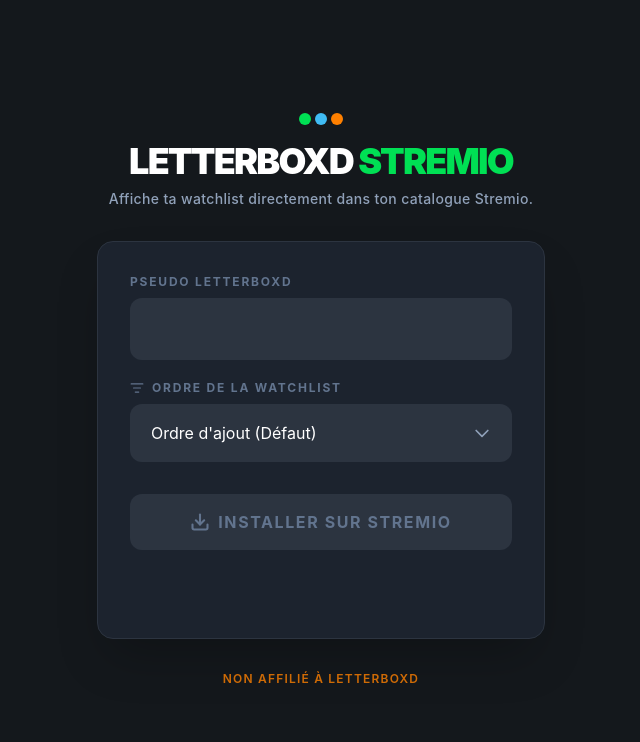
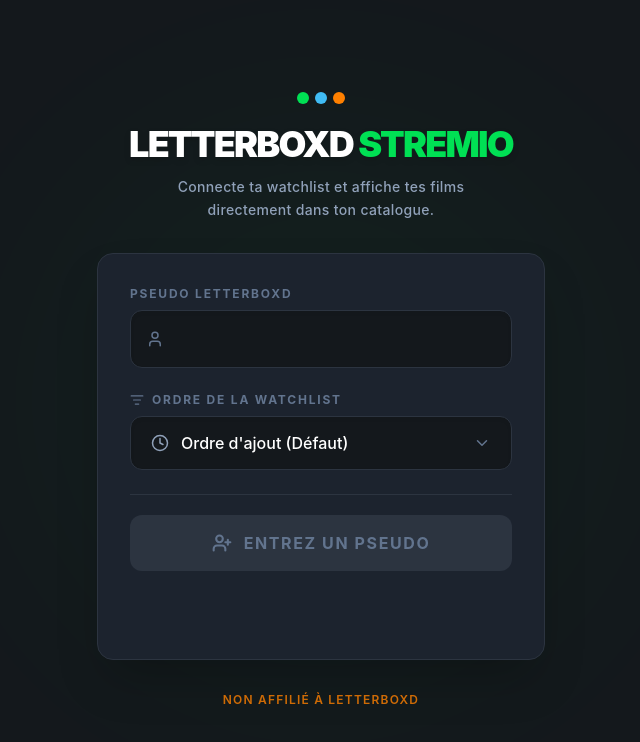
Before and after one commit to Dackss/stremio-letterboxd, a React app in the folder frontend/: page / in a window 1280 px wide. Shown: the top 742 px of the page, without its empty margins (319-959 px from the left). Built offline with nearby package versions, Linux system fonts and the light colour scheme; the HTML template or start-up script is replaced by a standard one.

Commit message:
feat: enhance user validation and action buttons with dynamic states and improved UI

```diff
--- a/frontend/src/App.tsx
+++ b/frontend/src/App.tsx
@@ -8,32 +8,73 @@
     const [username, setUsername] = useState('');
     const [sort, setSort] = useState('default');
     const [installUrl, setInstallUrl] = useState('');
+
+    // États pour la validation
+    const [isValidating, setIsValidating] = useState(false);
+    const [isValid, setIsValid] = useState<boolean | null>(null);
+
     useEffect(() => {
-        if (username.trim()) {
-            const host = window.location.host;
+        if (!username.trim()) {
+            setIsValid(null);
+            setInstallUrl('');
+            return;
+        }
 
-            // CORRECTION : On utilise un véritable objet JSON pour la config
-            const configObj = {
-                username: username.trim(),
-                sort: sort
-            };
+        const validateUsername = async () => {
+            setIsValidating(true);
+            try {
+                const targetUrl = `https://letterboxd.com/${username.trim()}/rss/`;
+                const res = await fetch(`https://api.allorigins.win/get?url=${encodeURIComponent(targetUrl)}`);
+                const data = await res.json();
 
-            // On encode l'objet en format URL sécurisé
-            const configStr = encodeURIComponent(JSON.stringify(configObj));
-            setInstallUrl(`stremio://${host}/${configStr}/manifest.json`);
-        } else {
-            setInstallUrl('');
-        }
+                if (data.status && data.status.http_code === 200) {
+                    setIsValid(true);
+                    const host = window.location.host;
+                    const configObj = { username: username.trim(), sort: sort };
+                    const configStr = encodeURIComponent(JSON.stringify(configObj));
+                    setInstallUrl(`stremio://${host}/${configStr}/manifest.json`);
+                } else {
+                    setIsValid(false);
+                    setInstallUrl('');
+                }
+            } catch (e) {
+                setIsValid(true);
+            } finally {
+                setIsValidating(false);
+            }
+        };
+
+        const timeoutId = setTimeout(validateUsername, 800);
+        return () => clearTimeout(timeoutId);
     }, [username, sort]);
 
     return (
-        <div className="min-h-screen bg-[#14181c] text-slate-300 font-sans flex flex-col items-center justify-center p-6">
-            <div className="max-w-md w-full">
+        // 1. CORRECTION ICI : Remplacement de overflow-hidden par overflow-x-hidden sur le conteneur global
+        <div className="min-h-screen bg-[#14181c] text-slate-300 font-sans flex flex-col items-center justify-center p-6 selection:bg-[#00e054] selection:text-black relative overflow-x-hidden">
+            <div className="absolute top-1/2 left-1/2 -translate-x-1/2 -translate-y-1/2 w-[600px] h-[600px] bg-[#00e054] opacity-[0.03] blur-[100px] pointer-events-none rounded-full"></div>
+
+            <div className="max-w-md w-full relative z-10 animate-fade-in-up">
                 <Header />
-                <div className="bg-[#1c232e] border border-[#2c3440] rounded-2xl p-8 shadow-2xl">
-                    <div className="space-y-6">
-                        <ConfigForm username={username} setUsername={setUsername} sort={sort} setSort={setSort} />
-                        <ActionButtons username={username} installUrl={installUrl} />
+                {/* 2. CORRECTION ICI : Suppression de overflow-hidden sur la carte principale */}
+                <div className="bg-[#1c232e] border border-[#2c3440] rounded-2xl p-8 shadow-2xl relative group">
+                    {/* Le pointer-events-none et rounded-2xl suffisent pour l'effet de bordure sans bloquer le contenu */}
+                    <div className="absolute inset-0 border-2 border-transparent group-hover:border-[#2c3440]/50 rounded-2xl transition-colors pointer-events-none"></div>
+
+                    <div className="space-y-6 relative z-10">
+                        <ConfigForm
+                            username={username}
+                            setUsername={setUsername}
+                            sort={sort}
+                            setSort={setSort}
+                            isValidating={isValidating}
+                            isValid={isValid}
+                        />
+                        <ActionButtons
+                            username={username}
+                            installUrl={installUrl}
+                            isValidating={isValidating}
+                            isValid={isValid}
+                        />
                     </div>
                 </div>
                 <Footer />
--- a/frontend/src/components/ActionButtons.tsx
+++ b/frontend/src/components/ActionButtons.tsx
@@ -1,12 +1,14 @@
 import { useState } from 'react';
-import { Download, Copy, Check } from 'lucide-react';
+import { Download, Copy, Check, UserPlus, AlertCircle, Loader2, Info } from 'lucide-react';
 
 interface ActionButtonsProps {
     username: string;
     installUrl: string;
+    isValidating: boolean;
+    isValid: boolean | null;
 }
 
-export default function ActionButtons({ username, installUrl }: ActionButtonsProps) {
+export default function ActionButtons({ username, installUrl, isValidating, isValid }: ActionButtonsProps) {
     const [copied, setCopied] = useState(false);
 
     const handleInstall = () => {
@@ -15,7 +17,6 @@
 
     const handleCopy = () => {
         if (installUrl) {
-            // On force le HTTPS pour la copie de l'URL
             const webUrl = installUrl.replace('stremio://', 'https://');
             navigator.clipboard.writeText(webUrl);
             setCopied(true);
@@ -23,26 +24,45 @@
         }
     };
 
+    const isDisabled = !username || isValidating || isValid === false;
+
+    let ButtonIcon = Download;
+    let buttonText = "Installer sur Stremio";
+
+    if (!username) {
+        ButtonIcon = UserPlus;
+        buttonText = "Entrez un pseudo";
+    } else if (isValidating) {
+        ButtonIcon = Loader2;
+        buttonText = "Vérification...";
+    } else if (isValid === false) {
+        ButtonIcon = AlertCircle;
+        buttonText = "Pseudo introuvable";
+    }
+
     return (
-        <div className="space-y-3 pt-2">
+        <div className="space-y-5 pt-5 border-t border-[#2c3440]">
+
+            {/* Boutons d'action principaux */}
+            <div className="space-y-3">
                 <button
                     onClick={handleInstall}
-                disabled={!username}
-                className={`w-full py-4 rounded-xl font-bold uppercase tracking-widest transition-all duration-200 flex items-center justify-center gap-2 cursor-pointer disabled:cursor-not-allowed
-          ${username
-                    ? 'bg-[#00e054] text-[#14181c] hover:bg-[#00c94b] shadow-[0_0_20px_rgba(0,224,84,0.2)] hover:shadow-[0_0_25px_rgba(0,224,84,0.4)] hover:-translate-y-0.5'
+                    disabled={isDisabled}
+                    className={`w-full py-4 rounded-xl font-bold uppercase tracking-widest transition-all duration-300 flex items-center justify-center gap-3 cursor-pointer disabled:cursor-not-allowed
+            ${!isDisabled
+                        ? 'bg-[#00e054] text-[#14181c] hover:bg-[#00c94b] shadow-[0_0_15px_rgba(0,224,84,0.3)] hover:shadow-[0_0_25px_rgba(0,224,84,0.5)] hover:-translate-y-1'
                         : 'bg-[#2c3440] text-slate-500'
                     }`}
                 >
-                <Download size={20} strokeWidth={2.5} />
-                Installer sur Stremio
+                    <ButtonIcon size={20} strokeWidth={2.5} className={isValidating ? "animate-spin" : ""} />
+                    {buttonText}
                 </button>
 
                 <button
                     onClick={handleCopy}
-                disabled={!username}
-                className={`w-full py-3 rounded-xl font-semibold text-sm transition-colors flex items-center justify-center gap-2 cursor-pointer disabled:cursor-not-allowed
-          ${username
+                    disabled={isDisabled}
+                    className={`w-full py-3 rounded-xl font-semibold text-sm transition-all duration-200 flex items-center justify-center gap-2 cursor-pointer disabled:cursor-not-allowed
+            ${!isDisabled
                         ? 'text-slate-400 hover:text-white hover:bg-[#2c3440]'
                         : 'text-transparent'
                     }`}
@@ -55,10 +75,30 @@
                     ) : (
                         <>
                             <Copy size={16} strokeWidth={2} />
-                        Copier le lien
+                            Copier le lien d'installation
                         </>
                     )}
                 </button>
             </div>
+
+            {/* Encart d'instructions (Apparaît UNIQUEMENT quand le pseudo est valide) */}
+            {isValid === true && (
+                <div className="p-4 bg-[#14181c] border border-[#2c3440] rounded-xl flex gap-3 text-left shadow-inner animate-in fade-in slide-in-from-top-4 duration-500">
+                    <Info size={20} className="text-[#ff8000] shrink-0 mt-0.5" />
+                    <div className="text-xs text-slate-400 space-y-2.5 leading-relaxed">
+                        <p>
+                            <strong className="text-slate-300">1.</strong> Vérifiez que votre watchlist Letterboxd est bien <span className="text-[#00e054] font-medium">publique</span>.
+                        </p>
+                        <p>
+                            <strong className="text-slate-300">2.</strong> Sur Stremio, allez dans <span className="text-slate-300 font-medium">Découvrir ➔ Films ➔ Ma Watchlist Letterboxd</span>.
+                        </p>
+                        <p>
+                            <strong className="text-slate-300">3.</strong> Lors du 1er chargement, <span className="text-[#ff8000] font-semibold">attendez environ 1 minute</span> pour la récupération de vos films.
+                        </p>
+                    </div>
+                </div>
+            )}
+
+        </div>
     );
 }
--- a/frontend/src/components/ConfigForm.tsx
+++ b/frontend/src/components/ConfigForm.tsx
@@ -1,52 +1,137 @@
-import { ListFilter } from 'lucide-react';
+import { useState, useRef, useEffect } from 'react';
+import {
+    ListFilter, User, ChevronDown, CheckCircle2, XCircle, Loader2,
+    Clock, Flame, Star, Calendar, Hourglass, Check
+} from 'lucide-react';
 
 interface ConfigFormProps {
     username: string;
     setUsername: (value: string) => void;
     sort: string;
     setSort: (value: string) => void;
+    isValidating: boolean;
+    isValid: boolean | null;
 }
 
-export default function ConfigForm({ username, setUsername, sort, setSort }: ConfigFormProps) {
+const SORT_OPTIONS = [
+    { id: 'default', label: "Ordre d'ajout (Défaut)", icon: Clock },
+    { id: 'popular', label: "Les plus populaires", icon: Flame },
+    { id: 'rating', label: "Les mieux notés", icon: Star },
+    { id: 'release', label: "Date de sortie", icon: Calendar },
+    { id: 'shortest', label: "Durée (Les plus courts)", icon: Hourglass },
+];
+
+export default function ConfigForm({ username, setUsername, sort, setSort, isValidating, isValid }: ConfigFormProps) {
+    const [isDropdownOpen, setIsDropdownOpen] = useState(false);
+    const dropdownRef = useRef<HTMLDivElement>(null);
+
+    useEffect(() => {
+        const handleClickOutside = (event: MouseEvent) => {
+            if (dropdownRef.current && !dropdownRef.current.contains(event.target as Node)) {
+                setIsDropdownOpen(false);
+            }
+        };
+        document.addEventListener('mousedown', handleClickOutside);
+        return () => document.removeEventListener('mousedown', handleClickOutside);
+    }, []);
+
+    const selectedOption = SORT_OPTIONS.find(opt => opt.id === sort) || SORT_OPTIONS[0];
+    const SelectedIcon = selectedOption.icon;
+
     return (
-        <div className="space-y-5">
+        <div className="space-y-6">
             {/* Input Pseudo */}
-            <div>
-                <label htmlFor="username" className="block text-xs font-bold text-slate-500 uppercase tracking-[0.15em] mb-2">
+            <div className="group">
+                <div className="flex justify-between items-end mb-2">
+                    <label htmlFor="username" className="block text-xs font-bold text-slate-500 uppercase tracking-[0.15em] group-focus-within:text-[#00e054] transition-colors">
                         Pseudo Letterboxd
                     </label>
+                    {isValid === false && username && !isValidating && (
+                        <span className="text-xs font-semibold text-red-400">Profil introuvable</span>
+                    )}
+                </div>
+                <div className="relative">
+                    <div className="absolute inset-y-0 left-0 pl-4 flex items-center pointer-events-none">
+                        <User size={18} className={`transition-colors ${isValid === false && !isValidating ? 'text-red-400' : 'text-slate-500 group-focus-within:text-[#00e054]'}`} />
+                    </div>
                     <input
                         id="username"
                         type="text"
                         value={username}
                         onChange={(e) => setUsername(e.target.value)}
-                    className="w-full bg-[#2c3440] text-white placeholder-slate-600 border border-transparent rounded-xl py-4 px-5 focus:outline-none focus:border-[#00e054] focus:ring-1 focus:ring-[#00e054] transition-all duration-200 text-lg"
+                        className={`w-full bg-[#14181c] text-white rounded-xl py-3.5 pl-11 pr-12 focus:outline-none transition-all duration-200 text-lg shadow-inner border
+                            ${isValid === false && !isValidating
+                            ? 'border-red-500/50 focus:border-red-500 focus:ring-1 focus:ring-red-500'
+                            : 'border-[#2c3440] focus:border-[#00e054] focus:ring-1 focus:ring-[#00e054] hover:border-slate-600'
+                        }`}
                     />
+                    <div className="absolute inset-y-0 right-0 pr-4 flex items-center pointer-events-none">
+                        {isValidating && <Loader2 size={18} className="text-[#40bcf4] animate-spin" />}
+                        {!isValidating && isValid === true && username && <CheckCircle2 size={18} className="text-[#00e054]" />}
+                        {!isValidating && isValid === false && username && <XCircle size={18} className="text-red-400" />}
+                    </div>
+                </div>
             </div>
 
-            {/* Select Tri */}
+            {/* Menu Déroulant Sur-Mesure */}
             <div>
-                <label htmlFor="sort" className="flex items-center gap-2 text-xs font-bold text-slate-500 uppercase tracking-[0.15em] mb-2">
+                <label className="flex items-center gap-2 text-xs font-bold text-slate-500 uppercase tracking-[0.15em] mb-2 transition-colors" style={{ color: isDropdownOpen ? '#40bcf4' : '' }}>
                     <ListFilter size={14} />
                     Ordre de la Watchlist
                 </label>
-                <div className="relative">
-                    <select
-                        id="sort"
-                        value={sort}
-                        onChange={(e) => setSort(e.target.value)}
-                        className="w-full bg-[#2c3440] text-white border border-transparent rounded-xl py-4 px-5 appearance-none focus:outline-none focus:border-[#40bcf4] focus:ring-1 focus:ring-[#40bcf4] transition-all duration-200 text-base cursor-pointer"
+
+                <div className="relative" ref={dropdownRef}>
+                    <button
+                        type="button"
+                        onClick={() => setIsDropdownOpen(!isDropdownOpen)}
+                        className={`w-full bg-[#14181c] text-white border rounded-xl py-3.5 pl-5 pr-5 flex items-center justify-between transition-all duration-200 text-base shadow-inner
+                            ${isDropdownOpen
+                            ? 'border-[#40bcf4] ring-1 ring-[#40bcf4]'
+                            : 'border-[#2c3440] hover:border-slate-600'
+                        }`}
                     >
-                        <option value="default">Ordre d'ajout (Défaut)</option>
-                        <option value="popular">Les plus populaires</option>
-                        <option value="rating">Les mieux notés</option>
-                        <option value="release">Date de sortie (Nouveautés)</option>
-                        <option value="shortest">Durée (Les plus courts)</option>
-                    </select>
-                    {/* Icône flèche personnalisée */}
-                    <div className="absolute inset-y-0 right-5 flex items-center pointer-events-none">
-                        <svg className="w-5 h-5 text-slate-400" fill="none" stroke="currentColor" viewBox="0 0 24 24"><path strokeLinecap="round" strokeLinejoin="round" strokeWidth={2} d="M19 9l-7 7-7-7" /></svg>
+                        <div className="flex items-center gap-3">
+                            <SelectedIcon size={18} className={isDropdownOpen ? "text-[#40bcf4]" : "text-slate-400"} />
+                            <span className="font-medium">{selectedOption.label}</span>
                         </div>
+                        <ChevronDown
+                            size={18}
+                            className={`text-slate-500 transition-transform duration-300 ${isDropdownOpen ? 'rotate-180 text-[#40bcf4]' : ''}`}
+                        />
+                    </button>
+
+                    {isDropdownOpen && (
+                        /* CORRECTION ICI : max-h-56 et overflow-y-auto pour le scroll */
+                        <div className="absolute z-50 w-full mt-2 bg-[#1c232e] border border-[#2c3440] rounded-xl shadow-[0_10px_40px_rgba(0,0,0,0.5)] py-1.5 overflow-y-auto overflow-x-hidden max-h-56 animate-in fade-in slide-in-from-top-2 duration-200">
+                            {SORT_OPTIONS.map((option) => {
+                                const Icon = option.icon;
+                                const isSelected = sort === option.id;
+
+                                return (
+                                    <button
+                                        key={option.id}
+                                        type="button"
+                                        onClick={() => {
+                                            setSort(option.id);
+                                            setIsDropdownOpen(false);
+                                        }}
+                                        className={`w-full px-4 py-3 flex items-center gap-3 hover:bg-[#2c3440] transition-colors text-left
+                                            ${isSelected ? 'bg-[#2c3440]/50' : ''}
+                                        `}
+                                    >
+                                        <Icon
+                                            size={17}
+                                            className={isSelected ? "text-[#40bcf4]" : "text-slate-500"}
+                                        />
+                                        <span className={`flex-1 text-sm ${isSelected ? 'text-white font-semibold' : 'text-slate-300 font-medium'}`}>
+                                            {option.label}
+                                        </span>
+                                        {isSelected && <Check size={16} className="text-[#40bcf4]" />}
+                                    </button>
+                                );
+                            })}
+                        </div>
+                    )}
                 </div>
             </div>
         </div>
--- a/frontend/src/components/Header.tsx
+++ b/frontend/src/components/Header.tsx
@@ -1,16 +1,16 @@
 export default function Header() {
     return (
-        <div className="text-center mb-8">
-            <div className="flex justify-center gap-1 mb-4">
-                <div className="w-3 h-3 rounded-full bg-[#00e054]"></div>
-                <div className="w-3 h-3 rounded-full bg-[#40bcf4]"></div>
-                <div className="w-3 h-3 rounded-full bg-[#ff8000]"></div>
+        <div className="text-center mb-8 select-none">
+            <div className="flex justify-center gap-1.5 mb-5 group cursor-default">
+                <div className="w-3 h-3 rounded-full bg-[#00e054] transition-transform duration-300 group-hover:scale-125"></div>
+                <div className="w-3 h-3 rounded-full bg-[#40bcf4] transition-transform duration-300 delay-75 group-hover:scale-125"></div>
+                <div className="w-3 h-3 rounded-full bg-[#ff8000] transition-transform duration-300 delay-150 group-hover:scale-125"></div>
             </div>
-            <h1 className="text-4xl font-black uppercase tracking-tighter text-white">
+            <h1 className="text-4xl font-black uppercase tracking-tighter text-white drop-shadow-md">
                 Letterboxd <span className="text-[#00e054]">Stremio</span>
             </h1>
-            <p className="mt-2 text-sm text-slate-400 font-medium tracking-wide">
-                Affiche ta watchlist directement dans ton catalogue Stremio.
+            <p className="mt-3 text-sm text-slate-400 font-medium tracking-wide leading-relaxed">
+                Connecte ta watchlist et affiche tes films<br/>directement dans ton catalogue.
             </p>
         </div>
     );
```
Also changed, not shown: 1 other file (tests, documents, lock files or other folders). Lines whose indentation alone changed are shown as unchanged.
